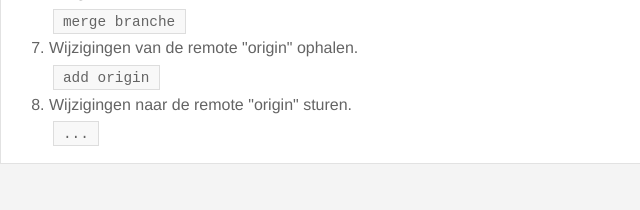
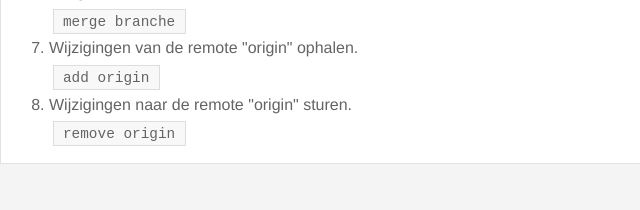
Before and after one commit to makerboomRijnland/lo2e-vbh4_t1-4j, a plain HTML site: page index.html in a window 1280 px wide. Shown: the part 2200-2410 px from the top of the page, 0-640 px from the left. Drawn offline with Linux system fonts and the light colour scheme.

Commit message:
antwoord gegeven

```diff
--- a/index.html
+++ b/index.html
@@ -127,7 +127,7 @@
                         </li>
                         <li>
                             Wijzigingen naar de remote "origin" sturen.<br>
-                            <code id="commando-8">...</code>
+                            <code id="commando-8">remove origin</code>
                         </li>
                     </ol>
             </article>
```
